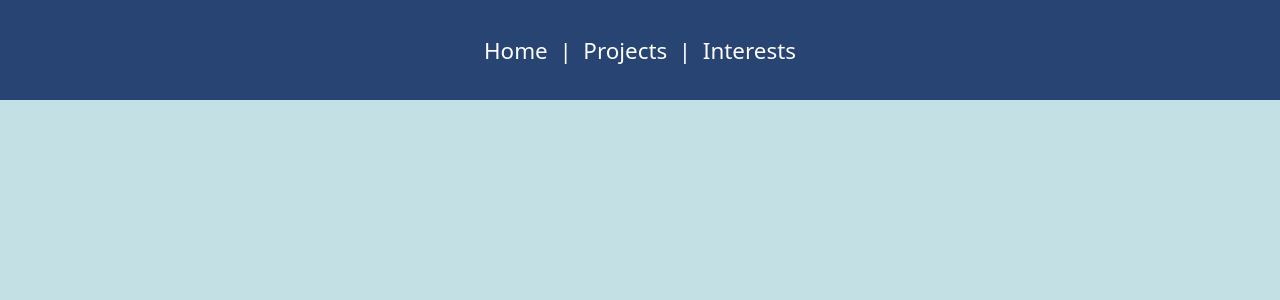
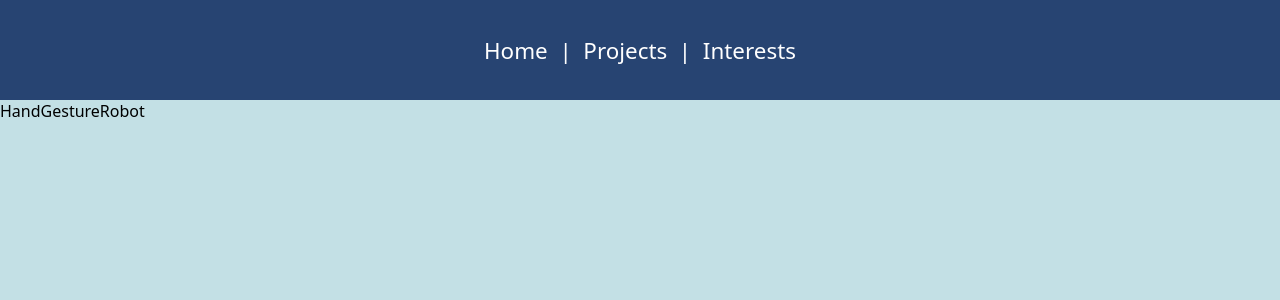
Before and after one commit to nathansivalingam/personal-website, a React (Vite) app: page /IndivProjects/HandGestureRobot in a window 1280 px wide. Shown: the top 300 px of the page. Built offline with nearby package versions, Linux system fonts and the light colour scheme.

Commit message:
added page links for the projects

```diff
--- a/src/Router.jsx
+++ b/src/Router.jsx
@@ -2,6 +2,9 @@ import { Routes, Route } from 'react-router-dom';
 import HomePage from './pages/HomePage'
 import Interests from './pages/Interests';
 import Projects from './pages/Projects';
+import HandGestureRobot from './pages/IndivProjects/HandGestureRobot';
+import JSXGames from './pages/IndivProjects/JSXGames';
+import PersonalWebsite from './pages/IndivProjects/PersonalWebsite';
 import { Navbar, StyledLink } from './styles/styledComponents';
 import './App.css'
 
@@ -18,6 +21,9 @@ function Router() {
         <Route path="/" element={<HomePage />} />
         <Route path="/interests" element={<Interests />} />
         <Route path="/projects" element={<Projects />} />
+        <Route path="/IndivProjects/HandGestureRobot" element={<HandGestureRobot />} />
+        <Route path="/IndivProjects/JSXGames" element={<JSXGames />} />
+        <Route path="/IndivProjects/PersonalWebsite" element={<PersonalWebsite />} />
       </Routes>
     </>
   )
--- a/src/pages/IndivProjects/HandGestureRobot.jsx
+++ b/src/pages/IndivProjects/HandGestureRobot.jsx
@@ -1,6 +1,8 @@
 
 const HandGestureRobot = function() {
-  return <>HandGestureRobot</>
+  return <>
+    <div>HandGestureRobot</div>
+  </>
 }
 
 export default HandGestureRobot
--- a/src/pages/Projects.jsx
+++ b/src/pages/Projects.jsx
@@ -8,16 +8,18 @@ import { ProjectPageStyle,
 import robotImg from '../assets/robot.png'
 import personalWebsiteImg from '../assets/personal_website.png'
 import jsxGamesImg from '../assets/jsx_games.jpg'
-import { Link } from 'react-router-dom'
+import { useNavigate } from 'react-router-dom'
 
 const Projects = function() {
-  const handleClick = () => {
-    console.log('Hello World');
+  const navigate = useNavigate();
+
+  const handleClick = (e) => {
+    navigate(e);
   };
 
   return <>
     <ProjectPageStyle>
-      <IndivProjectStyle onClick={handleClick}>
+      <IndivProjectStyle onClick={() => handleClick('/IndivProjects/HandGestureRobot')}>
         <IndivProjectImgStyle>
           <StyledProjectImg src={robotImg} alt="robot"></StyledProjectImg>
         </IndivProjectImgStyle>
@@ -28,7 +30,7 @@ const Projects = function() {
           <ProjectText><b>Creation Date →</b> Jan 2024</ProjectText>
         </IndivProjectContentStyle>
       </IndivProjectStyle>
-      <IndivProjectStyle onClick={handleClick}>
+      <IndivProjectStyle onClick={() => handleClick('/IndivProjects/JSXGames')}>
         <IndivProjectImgStyle>
           <StyledProjectImg src={personalWebsiteImg} alt="personal website"></StyledProjectImg>
         </IndivProjectImgStyle>
@@ -38,7 +40,7 @@ const Projects = function() {
           <ProjectText><b>Creation Date →</b> Dec 2024</ProjectText>
         </IndivProjectContentStyle>
       </IndivProjectStyle>
-      <IndivProjectStyle onClick={handleClick}>
+      <IndivProjectStyle onClick={() => handleClick('/IndivProjects/PersonalWebsite')}>
         <IndivProjectImgStyle>
           <StyledProjectImg src={jsxGamesImg} alt="jsx games"></StyledProjectImg>
         </IndivProjectImgStyle>
```
